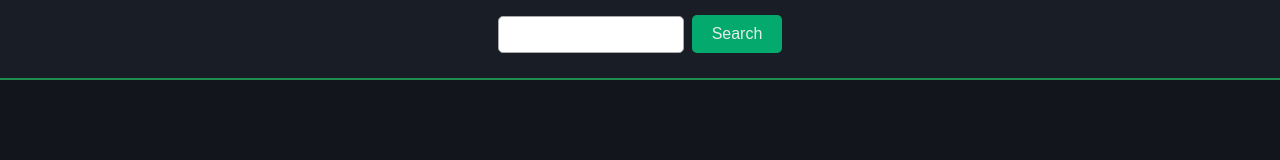
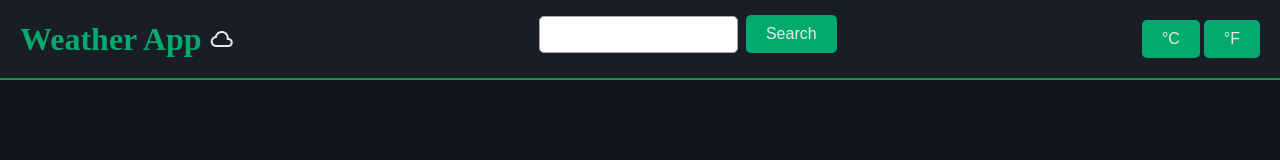
Before and after one commit to ARaza-13/weather-app, a website built with webpack: page src/index.html in a window 1280 px wide. Built offline with nearby package versions, Linux system fonts and the light colour scheme.

Commit message:
Added a header title and a Celsius and Fahrenheit button

```diff
--- a/src/index.html
+++ b/src/index.html
@@ -3,16 +3,27 @@
   <head>
     <meta charset="UTF-8" />
     <meta name="viewport" content="width=device-width, initial-scale=1.0" />
+    <link rel="stylesheet" href="https://fonts.googleapis.com/css2?family=Material+Symbols+Outlined:opsz,wght,FILL,GRAD@24,400,1,0" />
     <title>Weather App</title>
   </head>
   <body>
     <header>
+      <div class="header-title">
+        <h1>Weather App</h1>
+        <span class="material-symbols-outlined">
+          cloud
+          </span>
+      </div>
       <div class="search-form" id="search-form">
         <div class="search-bar">
           <input class="input" id="weather-input" type="text" />
           <span class="error" id="error" aria-live="polite"></span>
         </div>
         <button class="submit" id="submit-button">Search</button>
+      </div>
+      <div class="buttons">
+        <button class="temp-button" id="celsius">°C</button>
+        <button class="temp-button" id="fahrenheit">°F</button>
       </div>
     </header>
     <main>
--- a/src/style.css
+++ b/src/style.css
@@ -19,6 +19,9 @@ body {
 }
 
 header {
+  display: flex;
+  justify-content: space-between;
+  align-items: center;
   background-color: var(--bg-dark-2);
   border-bottom: 2px solid var(--accent-dark);
   padding: 15px 20px;
@@ -35,6 +38,20 @@ main {
   display: none !important;
 }
 
+.header-title {
+  display: flex;
+  align-items: center;
+  gap: 8px;
+}
+
+.header-title h1 {
+  color: var(--accent);
+}
+
+.header-title span {
+  color: var(--text-light);
+}
+
 .search-form {
   display: flex;
   justify-content: center;
@@ -44,7 +61,6 @@ main {
 }
 
 .search-bar {
-  width: 15%;
   position: relative;
 }
 
@@ -70,8 +86,6 @@ button {
   border-radius: 5px;
   padding: 10px 20px;
   color: var(--text-light);
-  text-align: center;
-  text-decoration: none;
   display: inline;
   font-size: 16px;
   cursor: pointer;
```
